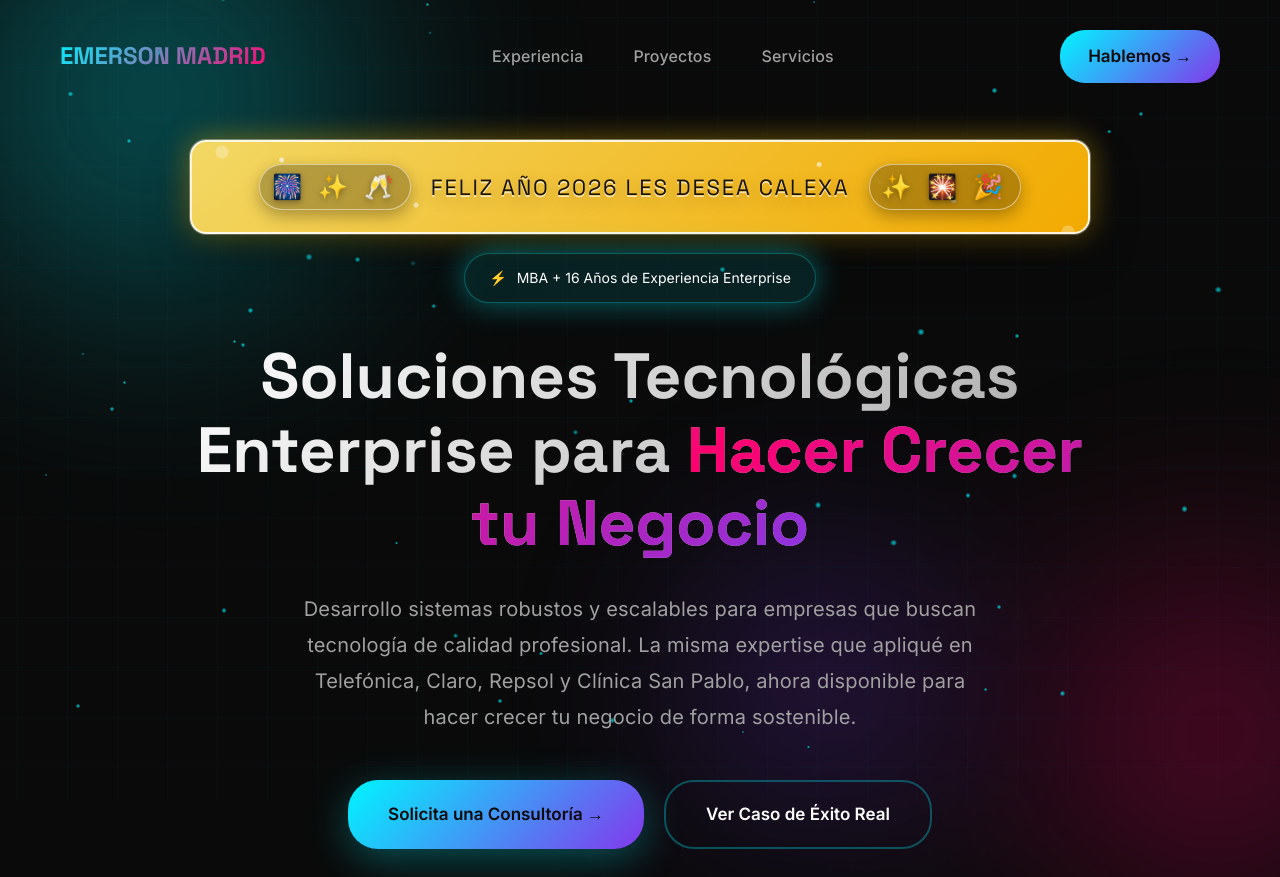
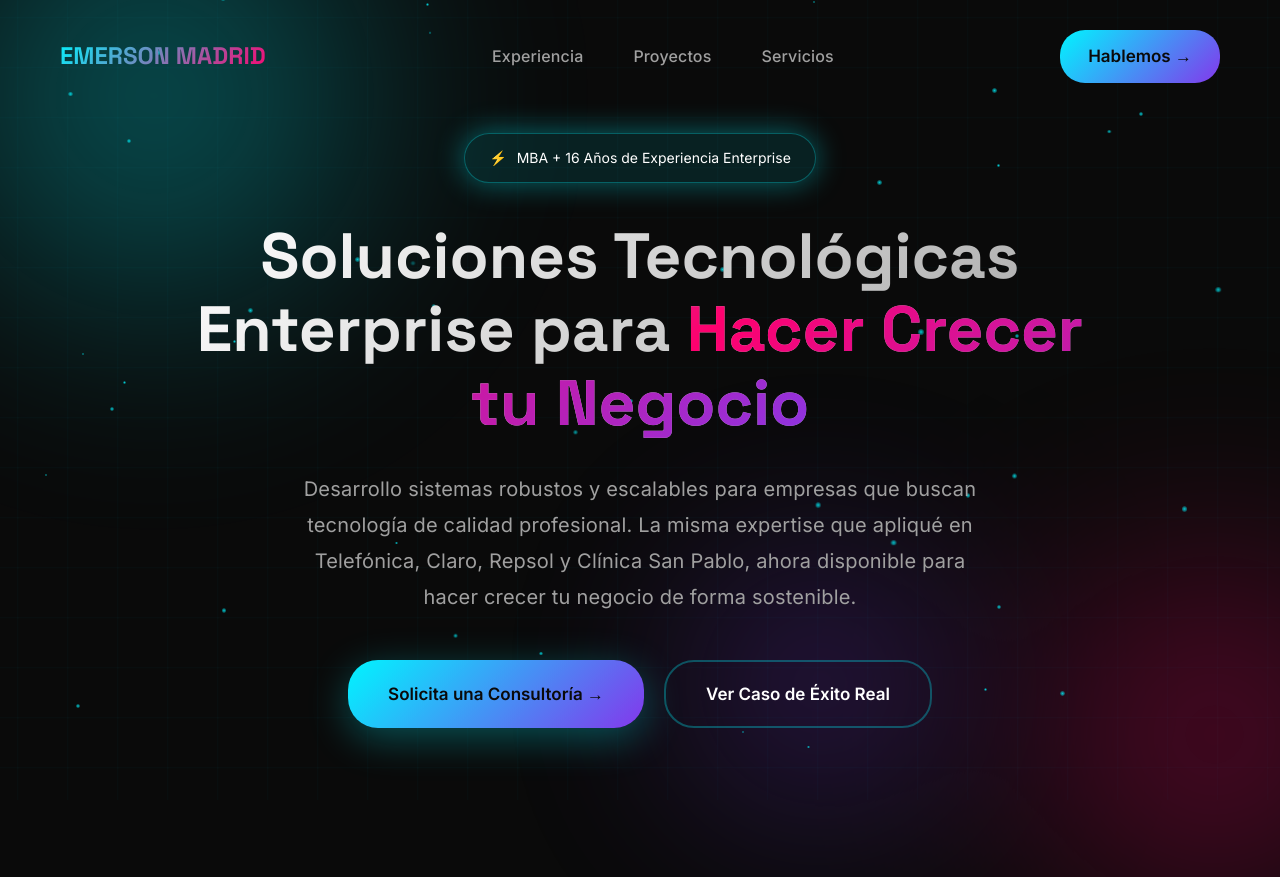
Before and after one commit to emersonmadrid/feliz-horizonte-tech, a plain HTML site: page index.html in a window 1280 px wide. Shown: the top 877 px of the page. Drawn offline with Linux system fonts and the light colour scheme; animation ran at ten frames a second.

Commit message:
Remove New Year banner

```diff
--- a/css/styles.css
+++ b/css/styles.css
@@ -475,75 +475,6 @@ nav a:hover::before {
     text-align: center;
 }
 
-.announcement {
-    display: block;
-    width: 100%;
-    padding: 22px 32px;
-    border-radius: 16px;
-    font-family: 'Space Grotesk', sans-serif;
-    font-size: 22px;
-    letter-spacing: 0.08em;
-    text-transform: uppercase;
-    background: linear-gradient(135deg, #ffea75 0%, #ffd24b 50%, #ffb000 100%);
-    border: 2px solid rgba(255, 255, 255, 0.85);
-    color: #1a1200;
-    margin-bottom: 26px;
-    box-shadow:
-        0 20px 45px rgba(0, 0, 0, 0.35),
-        0 0 0 1px rgba(255, 255, 255, 0.35),
-        0 0 30px rgba(255, 200, 0, 0.45);
-    max-width: 100%;
-    text-align: center;
-    line-height: 1.35;
-    position: relative;
-    overflow: hidden;
-    text-shadow:
-        0 2px 0 rgba(255, 255, 255, 0.6),
-        0 6px 18px rgba(0, 0, 0, 0.25);
-    background-image:
-        radial-gradient(circle at 10% 20%, rgba(255, 255, 255, 0.65) 0 2px, transparent 3px),
-        radial-gradient(circle at 25% 70%, rgba(255, 255, 255, 0.55) 0 2px, transparent 3px),
-        radial-gradient(circle at 70% 25%, rgba(255, 255, 255, 0.55) 0 2px, transparent 3px),
-        radial-gradient(circle at 85% 65%, rgba(255, 255, 255, 0.5) 0 2px, transparent 3px),
-        linear-gradient(135deg, rgba(255, 224, 102, 0.95), rgba(255, 179, 0, 0.95));
-    background-blend-mode: screen, screen, screen, screen, normal;
-}
-
-.announcement-icons {
-    font-size: 24px;
-    letter-spacing: 0.2em;
-    margin: 0 12px;
-    display: inline-block;
-    padding: 6px 12px;
-    border-radius: 999px;
-    background: rgba(0, 0, 0, 0.25);
-    border: 1px solid rgba(255, 255, 255, 0.5);
-    box-shadow: 0 6px 16px rgba(0, 0, 0, 0.3);
-    text-shadow: 0 2px 6px rgba(0, 0, 0, 0.35);
-}
-
-.announcement::before,
-.announcement::after {
-    content: '';
-    position: absolute;
-    width: 140px;
-    height: 140px;
-    border-radius: 50%;
-    opacity: 0.35;
-    background: radial-gradient(circle, rgba(255, 255, 255, 0.8) 0 6px, transparent 7px);
-    pointer-events: none;
-}
-
-.announcement::before {
-    top: -60px;
-    left: -40px;
-}
-
-.announcement::after {
-    bottom: -70px;
-    right: -50px;
-}
-
 .hero-badge {
     display: inline-flex;
     align-items: center;
--- a/index.html
+++ b/index.html
@@ -55,11 +55,6 @@
         <div class="container">
             <div class="hero-content">
                 <div>
-                    <div class="announcement">
-                        <span class="announcement-icons" aria-hidden="true">🎆 ✨ 🥂</span>
-                        FELIZ AÑO 2026 LES DESEA CALEXA
-                        <span class="announcement-icons" aria-hidden="true">✨ 🎇 🎉</span>
-                    </div>
                     <div class="hero-badge">
                         <span>⚡</span> MBA + 16 Años de Experiencia Enterprise
                     </div>
```
